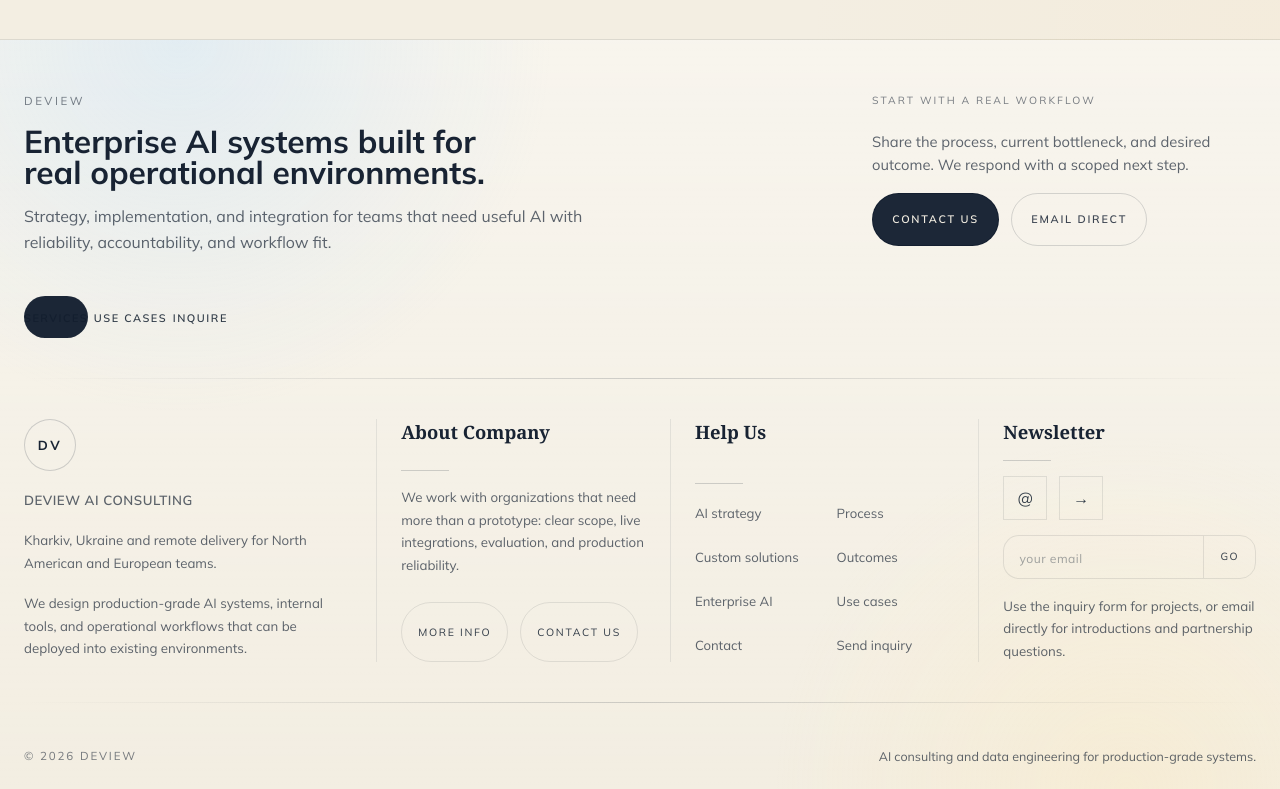
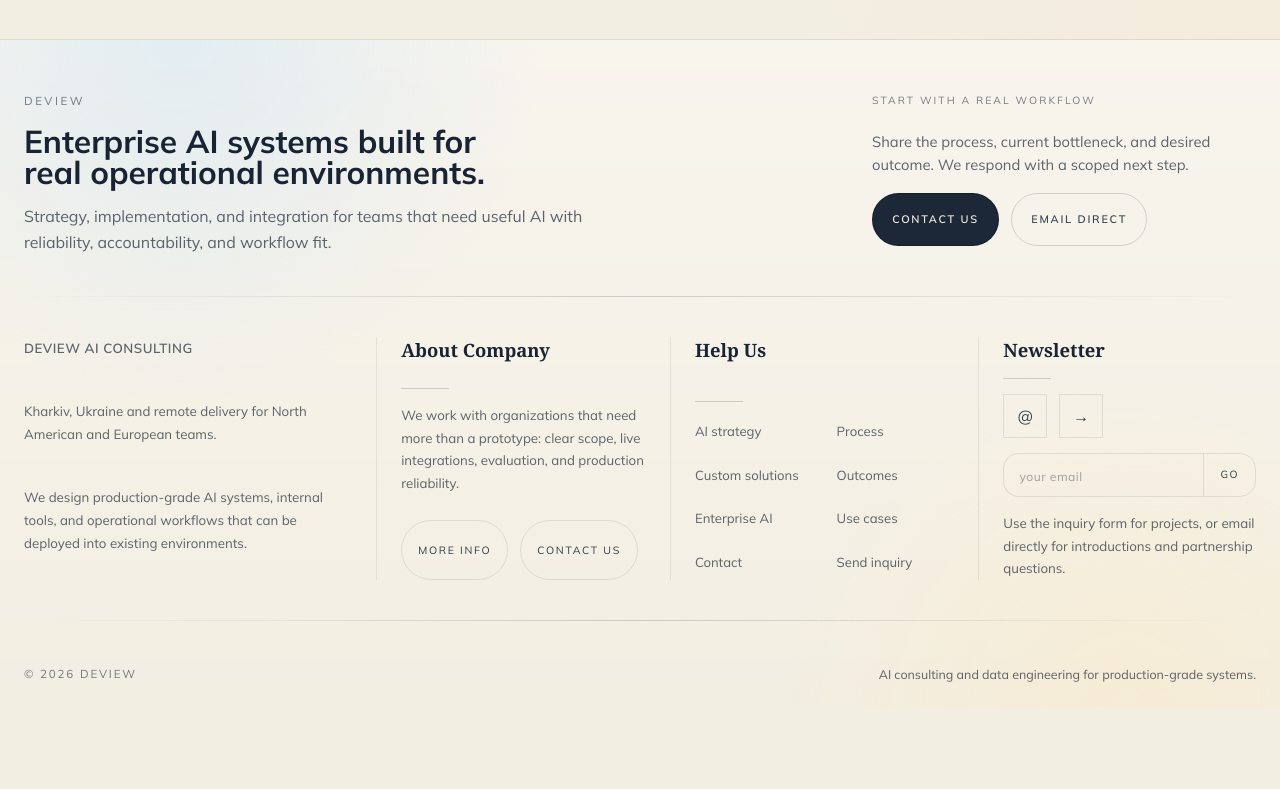
Before and after one commit to artemiusradin-png/deview-website, a Next.js app: page /contact in a window 1280 px wide. Shown: the part 898-1687 px from the top of the page. After the commit the page ends 1605 px from the top, so only its background shows below. Built offline with nearby package versions, Linux system fonts and the light colour scheme.

Commit message:
Simplify footer links and branding

```diff
--- a/app/globals.css
+++ b/app/globals.css
@@ -2227,45 +2227,6 @@ footer.site-footer-inspired .footer-inspired-btn:focus-visible {
   box-shadow: none;
 }
 
-footer.site-footer-inspired .footer-third-row {
-  display: flex;
-  flex-wrap: wrap;
-  align-items: center;
-  gap: 0.35rem;
-  list-style: none;
-  margin: 0;
-  padding: 0;
-}
-
-footer.site-footer-inspired .footer-third-row li {
-  margin: 0;
-  border-radius: 999px;
-}
-
-footer.site-footer-inspired .footer-third-row a {
-  display: block;
-  padding: 0.45rem 0;
-  border-radius: 999px;
-  text-decoration: none !important;
-  color: inherit;
-}
-
-footer.site-footer-inspired .footer-third-row li span {
-  font-size: 0.68rem;
-  font-weight: 600;
-  letter-spacing: 0.14em;
-  text-transform: uppercase;
-  color: rgba(240, 240, 250, 0.72);
-}
-
-footer.site-footer-inspired .footer-third-row li.active-1 {
-  background: transparent;
-}
-
-footer.site-footer-inspired .footer-third-row li.active-1 span {
-  color: var(--white-100) !important;
-}
-
 footer.site-footer-inspired .footer-inspired-line.footer-divider {
   height: 1px;
   width: 100%;
@@ -2328,22 +2289,6 @@ footer.site-footer-inspired .footer-structure-block--brand {
 footer.site-footer-inspired .footer-structure-grid > .footer-structure-block:not(:first-child) {
   padding-left: 1.5rem;
   border-left: 1px solid var(--white-10);
-}
-
-footer.site-footer-inspired .footer-brand-mark {
-  display: inline-flex;
-  align-items: center;
-  justify-content: center;
-  width: 3.25rem;
-  height: 3.25rem;
-  border: 1px solid var(--white-20);
-  border-radius: 999px;
-  background: rgba(255, 255, 255, 0.04);
-  color: var(--white-100);
-  font-size: 0.82rem;
-  font-weight: 700;
-  letter-spacing: 0.2em;
-  text-transform: uppercase;
 }
 
 footer.site-footer-inspired .footer-structure-title {
@@ -2511,8 +2456,7 @@ html[data-theme="light"] footer.site-footer-inspired .footer-inspired-copyright
 }
 
 html[data-theme="light"] footer.site-footer-inspired .footer-inspired-headline,
-html[data-theme="light"] footer.site-footer-inspired .footer-structure-title,
-html[data-theme="light"] footer.site-footer-inspired .footer-brand-mark {
+html[data-theme="light"] footer.site-footer-inspired .footer-structure-title {
   color: rgba(19, 31, 47, 0.98);
 }
 
@@ -2525,7 +2469,6 @@ html[data-theme="light"] footer.site-footer-inspired .footer-links-list a {
 }
 
 html[data-theme="light"] footer.site-footer-inspired .footer-cta-panel,
-html[data-theme="light"] footer.site-footer-inspired .footer-third-row,
 html[data-theme="light"] footer.site-footer-inspired .footer-structure-block,
 html[data-theme="light"] footer.site-footer-inspired .footer-social-link,
 html[data-theme="light"] footer.site-footer-inspired .footer-form input,
@@ -2534,20 +2477,11 @@ html[data-theme="light"] footer.site-footer-inspired .footer-chip {
   border-color: rgba(19, 31, 47, 0.1);
 }
 
-html[data-theme="light"] footer.site-footer-inspired .footer-third-row li span,
 html[data-theme="light"] footer.site-footer-inspired .footer-chip,
 html[data-theme="light"] footer.site-footer-inspired .footer-social-link,
 html[data-theme="light"] footer.site-footer-inspired .footer-form input,
 html[data-theme="light"] footer.site-footer-inspired .footer-form button {
   color: rgba(19, 31, 47, 0.86) !important;
-}
-
-html[data-theme="light"] footer.site-footer-inspired .footer-third-row li.active-1 {
-  background: rgba(19, 31, 47, 0.96);
-}
-
-html[data-theme="light"] footer.site-footer-inspired .footer-third-row li.active-1 span {
-  color: rgba(19, 31, 47, 0.98) !important;
 }
 
 html[data-theme="light"] footer.site-footer-inspired .footer-inspired-btn {
--- a/components/SiteFooter.tsx
+++ b/components/SiteFooter.tsx
@@ -1,12 +1,4 @@
 "use client";
-
-import { useState } from "react";
-
-const footerQuickLinks = [
-  { id: "services", label: "Services", href: "#services" },
-  { id: "solutions", label: "Use cases", href: "#solutions" },
-  { id: "inquire", label: "Inquire", href: "/contact" },
-] as const;
 
 const companyLinks = [
   { label: "AI strategy", href: "#services" },
@@ -27,8 +19,6 @@ type SiteFooterProps = {
 };
 
 export function SiteFooter({ rootPrefix = "" }: SiteFooterProps) {
-  const [footerQuickActive, setFooterQuickActive] = useState<(typeof footerQuickLinks)[number]["id"]>("services");
-
   const resolveHref = (href: string) => {
     if (href.startsWith("#")) {
       return `${rootPrefix}${href}`;
@@ -68,21 +58,10 @@ export function SiteFooter({ rootPrefix = "" }: SiteFooterProps) {
           </div>
         </div>
 
-        <ul className="footer-third-row" aria-label="Quick links">
-          {footerQuickLinks.map((item) => (
-            <li key={item.id} className={footerQuickActive === item.id ? "active-1" : ""}>
-              <a href={resolveHref(item.href)} onClick={() => setFooterQuickActive(item.id)}>
-                <span>{item.label}</span>
-              </a>
-            </li>
-          ))}
-        </ul>
-
         <div className="footer-divider footer-inspired-line" />
 
         <div className="footer-structure-grid">
           <section className="footer-structure-block footer-structure-block--brand">
-            <div className="footer-brand-mark">DV</div>
             <p className="footer-structure-copy footer-structure-copy--strong">DeView AI Consulting</p>
             <p className="footer-structure-copy">
               Kharkiv, Ukraine and remote delivery for North American and European teams.
```
